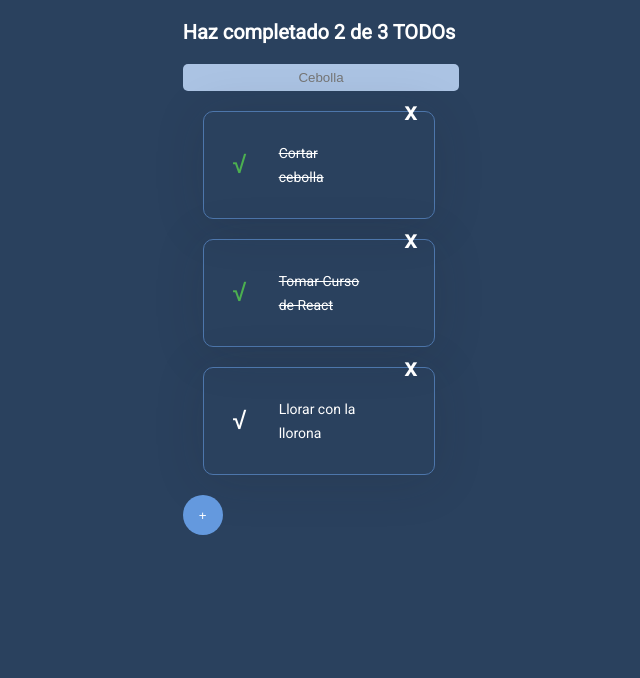
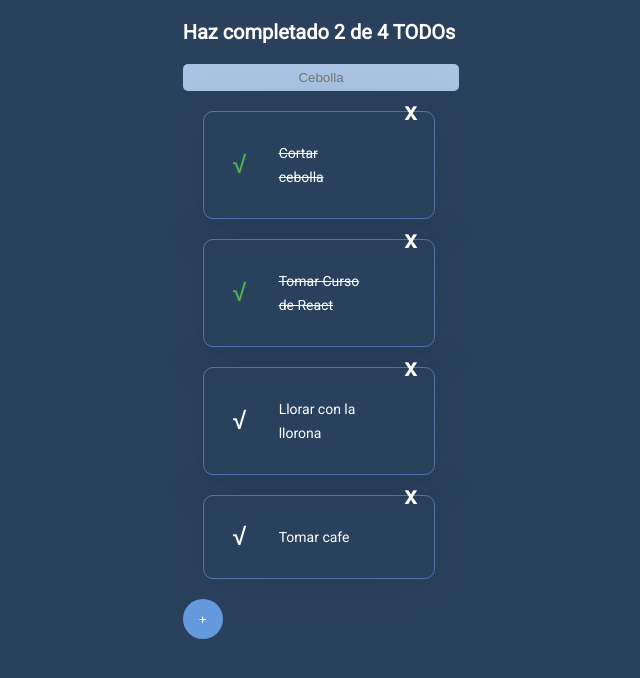
Before and after one commit to stiven45ruiz/ToDo-React, a React (Create React App) app: page / in a window 1280 px wide. Shown: the top 678 px of the page, without its empty margins (321-961 px from the left). Built offline with nearby package versions, Linux system fonts and the light colour scheme.

Commit message:
Contando y buscando TODOs

```diff
--- a/src/App.js
+++ b/src/App.js
@@ -8,19 +8,48 @@
 //import logo from './logo.svg';
 //import './App.css';
 
-const todos = [
+const defaultTodos = [
   { text: 'Cortar cebolla', completed: true },
   { text: 'Tomar Curso de React', completed: true },
-  { text: 'Llorar con la llorona', completed: false }
-]
+  { text: 'Llorar con la llorona', completed: false },
+  { text: 'Tomar cafe', completed: false }
+];
+
+
 
 function App() {
+
+  const [todos, setTodos] = React.useState(defaultTodos);
+  const [searchValue, setSearchValue] = React.useState('');
+
+  const completedTodos = todos.filter(todo => !!todo.completed).length;
+  const totalTodos = todos.length;
+
+  let searchedTodo = [];
+
+  if (!searchValue.length >= 1){
+    searchedTodo = todos;
+  }else {
+    searchedTodo = todos.filter(todo=>{
+      const todoText = todo.text.toLowerCase();
+      const searchText = searchValue.toLowerCase();
+      return todoText.includes(searchText);
+    });
+
+  }
+
   return (
     <React.Fragment>
-      <TodoCounter/>
-      <TodoSearch/>
+      <TodoCounter
+        total={totalTodos}
+        completed={completedTodos}
+      />
+      <TodoSearch
+        searchValue={searchValue}
+        setSearchValue={setSearchValue}
+      />
       <TodoList>
-        {todos.map(todo => (
+        {searchedTodo.map(todo => (
           <TodoItem
             key={todo.text}
             text={todo.text}
--- a/src/TodoCounter.js
+++ b/src/TodoCounter.js
@@ -1,9 +1,9 @@
 import React from "react";
 import './TodoCounter.css'
 
-function TodoCounter(){
+function TodoCounter({total, completed}){
     return(
-        <h3 className="TodoCounter">Haz completado 2 de 3 TODOs</h3>
+        <h3 className="TodoCounter">Haz completado {completed} de {total} TODOs</h3>
     );
 };
 
--- a/src/TodoSearch.js
+++ b/src/TodoSearch.js
@@ -1,28 +1,22 @@
 import React from "react";
 import './TodoSearch.css'
 
-function TodoSearch(){
-    const [searchValue, setSearchValue] = React.useState('');
+function TodoSearch({searchValue, setSearchValue}){
 
     const onSearchValueChange = (event) => {
         console.log(event.target.value);
         setSearchValue(event.target.value);
     };
 
-    return[
+    return(
         <input
             className="todoSearch"
             placeholder="Cebolla"
             value={searchValue}
             key={onSearchValueChange}
             onChange={onSearchValueChange}
-        />,
-        <p
-            key={searchValue}
-        >
-            {searchValue}
-        </p>
-    ];
+        />
+    )
 }
 
 export {TodoSearch}
```
